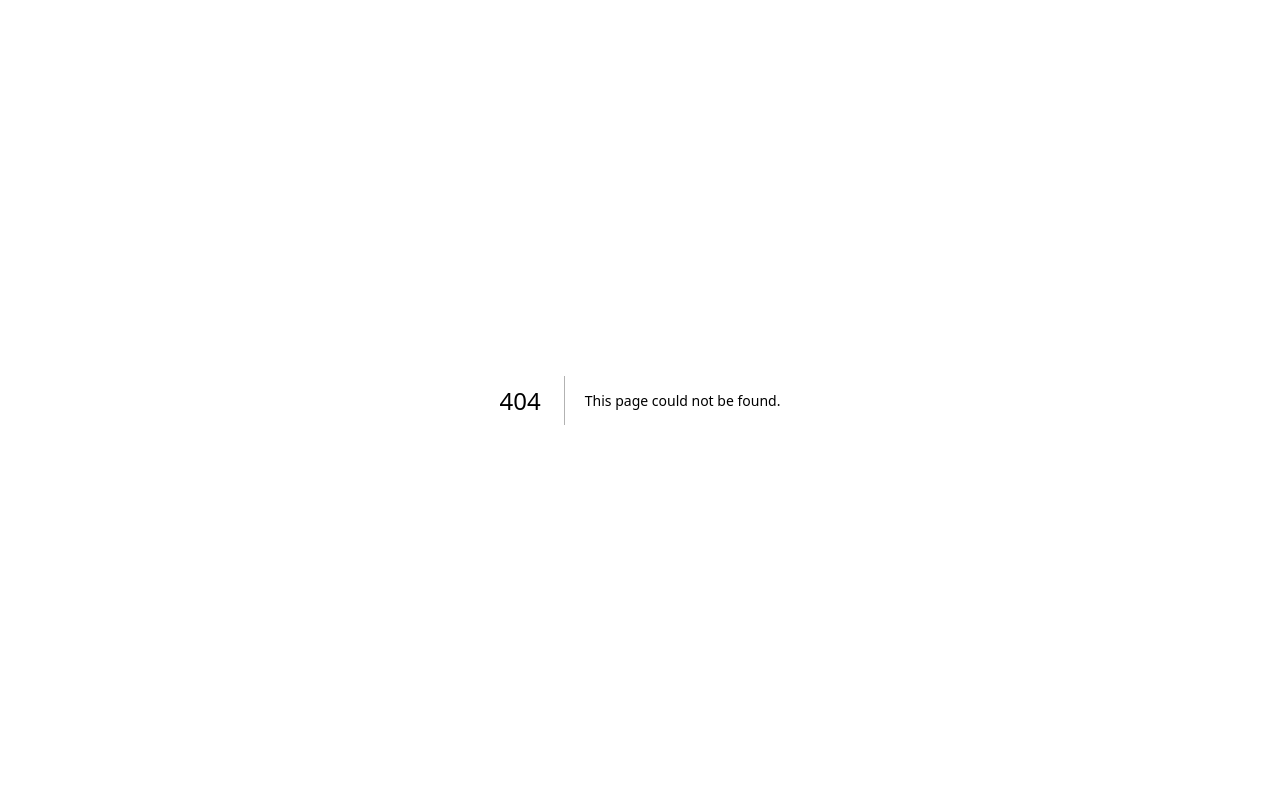
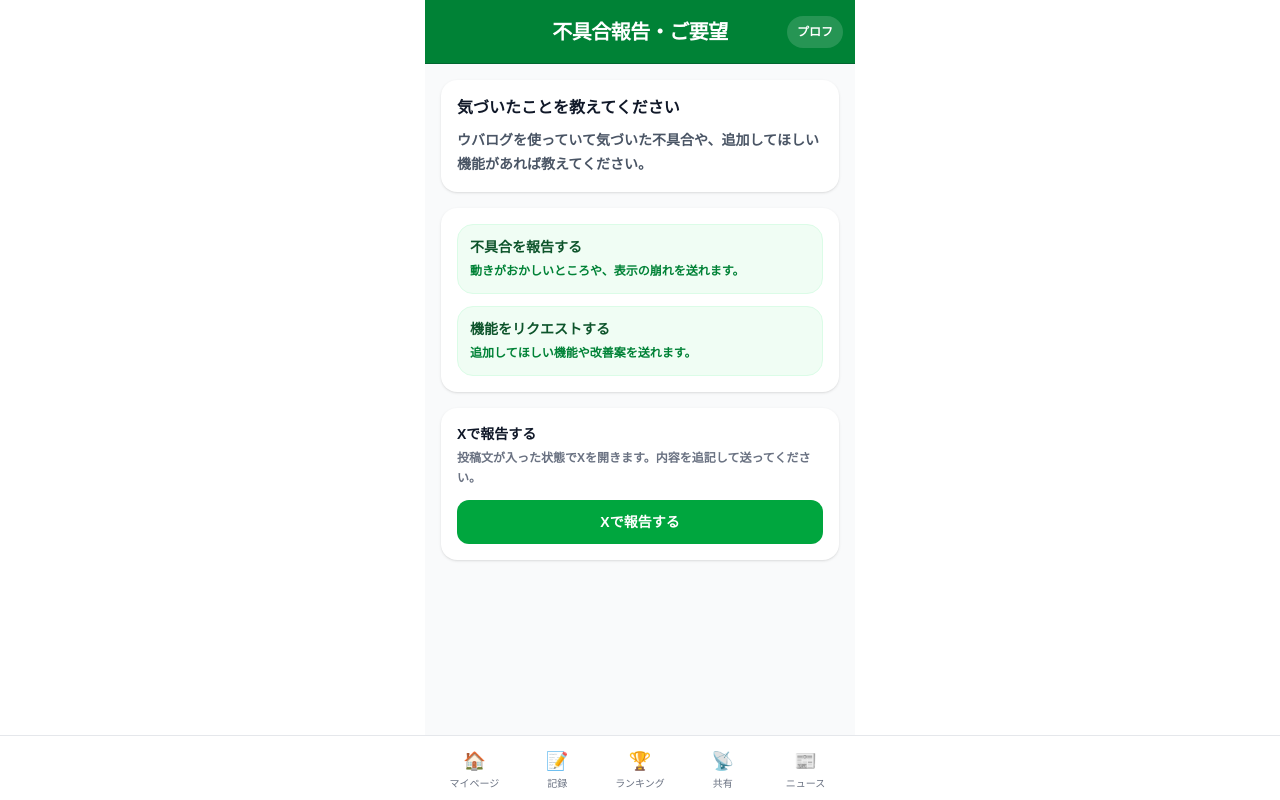
Before and after one commit to sayuki777/ubalog, a Next.js app: page /feedback in a window 1280 px wide. Before the commit this address had no page. Built offline with nearby package versions, Linux system fonts and the light colour scheme; no server answers.

Commit message:
Add feedback and request page

```diff
--- /dev/null
+++ b/app/feedback/page.tsx
@@ -0,0 +1,102 @@
+import AppHeader from "@/components/AppHeader";
+import BottomMenu from "@/components/BottomMenu";
+
+const APP_URL = "https://ubalog.vercel.app";
+const FEEDBACK_FORM_URL = process.env.NEXT_PUBLIC_UBALOG_FEEDBACK_FORM_URL ?? "";
+const REQUEST_FORM_URL = process.env.NEXT_PUBLIC_UBALOG_REQUEST_FORM_URL ?? "";
+
+function buildXIntent(text: string) {
+  const params = new URLSearchParams({
+    text,
+    url: APP_URL,
+  });
+  return `https://twitter.com/intent/tweet?${params.toString()}`;
+}
+
+const xReportText = [
+  "ウバログの不具合・要望です。",
+  "",
+  "内容：",
+  "機種：",
+  "ページ：",
+  "状況：",
+  "",
+  "#ウバログ",
+].join("\n");
+
+export default function FeedbackPage() {
+  return (
+    <main className="mx-auto min-h-screen w-full max-w-[430px] overflow-x-hidden bg-gray-50 pb-28">
+      <AppHeader title="不具合報告・ご要望" />
+
+      <div className="space-y-4 px-4 py-4">
+        <section className="rounded-2xl bg-white p-4 shadow-sm">
+          <h2 className="text-base font-black text-gray-900">
+            気づいたことを教えてください
+          </h2>
+          <p className="mt-2 text-sm font-bold leading-6 text-gray-600">
+            ウバログを使っていて気づいた不具合や、追加してほしい機能があれば教えてください。
+          </p>
+        </section>
+
+        {(FEEDBACK_FORM_URL || REQUEST_FORM_URL) && (
+          <section className="space-y-3 rounded-2xl bg-white p-4 shadow-sm">
+            {FEEDBACK_FORM_URL && (
+              <FeedbackButton
+                href={FEEDBACK_FORM_URL}
+                title="不具合を報告する"
+                body="動きがおかしいところや、表示の崩れを送れます。"
+              />
+            )}
+            {REQUEST_FORM_URL && (
+              <FeedbackButton
+                href={REQUEST_FORM_URL}
+                title="機能をリクエストする"
+                body="追加してほしい機能や改善案を送れます。"
+              />
+            )}
+          </section>
+        )}
+
+        <section className="rounded-2xl bg-white p-4 shadow-sm">
+          <div className="text-sm font-black text-gray-900">Xで報告する</div>
+          <p className="mt-1 text-xs font-bold leading-5 text-gray-500">
+            投稿文が入った状態でXを開きます。内容を追記して送ってください。
+          </p>
+          <a
+            href={buildXIntent(xReportText)}
+            target="_blank"
+            rel="noreferrer"
+            className="mt-3 block rounded-xl bg-green-600 px-4 py-3 text-center text-sm font-black text-white active:bg-green-700"
+          >
+            Xで報告する
+          </a>
+        </section>
+      </div>
+
+      <BottomMenu />
+    </main>
+  );
+}
+
+function FeedbackButton({
+  href,
+  title,
+  body,
+}: {
+  href: string;
+  title: string;
+  body: string;
+}) {
+  return (
+    <a
+      href={href}
+      target="_blank"
+      rel="noreferrer"
+      className="block rounded-2xl border border-green-100 bg-green-50 px-3 py-3 active:bg-green-100"
+    >
+      <div className="text-sm font-black text-green-900">{title}</div>
+      <div className="mt-1 text-xs font-bold leading-5 text-green-700">{body}</div>
+    </a>
+  );
+}
--- a/components/FooterLinks.tsx
+++ b/components/FooterLinks.tsx
@@ -5,7 +5,11 @@ import Link from "next/link";
 export default function FooterLinks() {
   return (
     <section className="mt-4 rounded-2xl bg-white px-4 py-3 shadow-sm">
-      <div className="flex items-center justify-center gap-4 text-xs font-bold text-gray-500">
+      <div className="flex flex-wrap items-center justify-center gap-x-3 gap-y-1 text-xs font-bold text-gray-500">
+        <Link href="/feedback" className="rounded-full px-2 py-2 active:bg-gray-50">
+          不具合報告・ご要望
+        </Link>
+        <span className="text-gray-300">/</span>
         <Link href="/terms" className="rounded-full px-2 py-2 active:bg-gray-50">
           利用ルール
         </Link>
```
Also changed, not shown: 1 other file (tests, documents, lock files or other folders).
